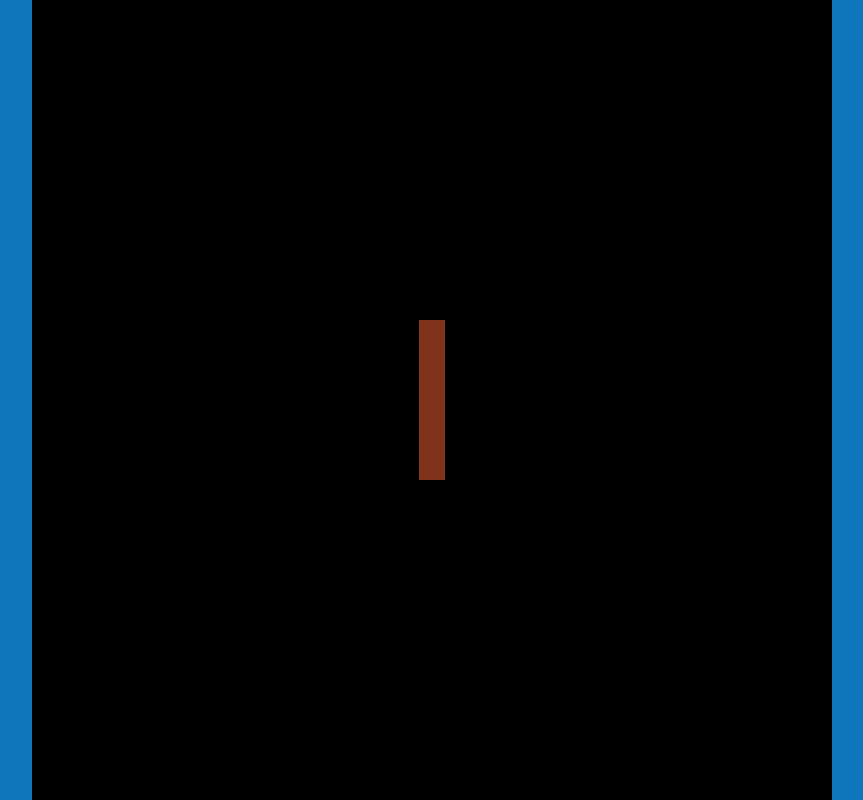
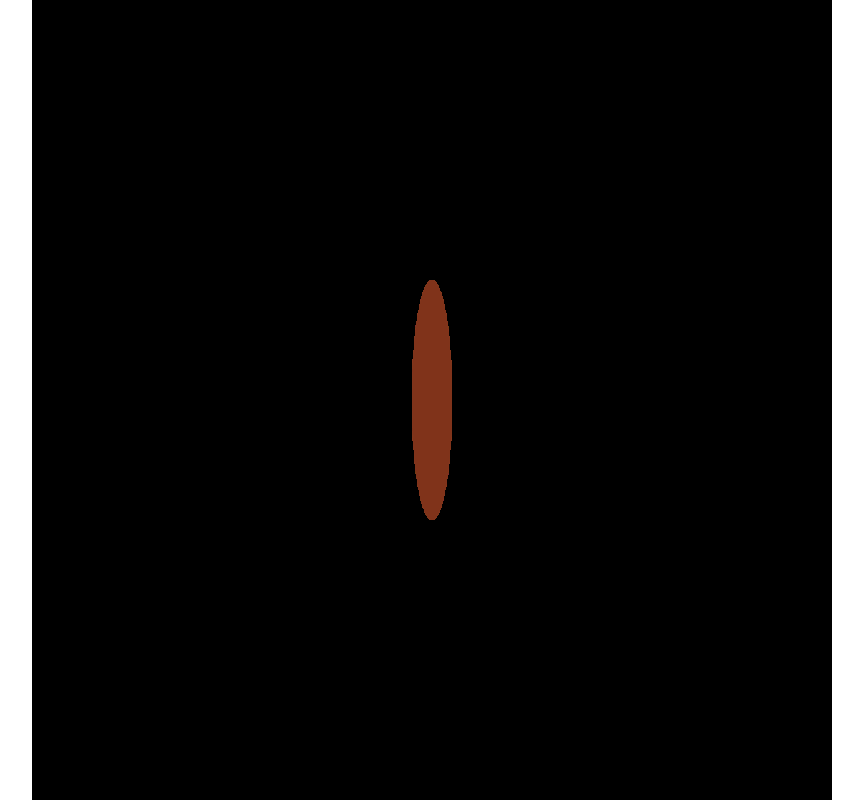
Before and after one commit to JoshMance/sailing-game, a plain HTML site: page index.html in a window 1280 px wide. Shown: the whole page, without its empty margins (208-1071 px from the left). Drawn offline with Linux system fonts and the light colour scheme.

Commit message:
Adjusting hull drawing

```diff
--- a/index.html
+++ b/index.html
@@ -93,19 +93,24 @@
 
 
 
-        const squareVertices = new Float32Array([
-            -0.03, -0.2, // Bottom-left
-             0.03, -0.2, // Bottom-right
-            -0.03,  0.2, // Top-left
-            -0.03,  0.2, // Top-left
-             0.03, -0.2, // Bottom-right
-             0.03,  0.2  // Top-right
-        ]);
+        // Creating the points for the ship's hull
+        const shipBaseVertices = [0,0];
+        let a = 0.05;
+        let b = 0.3;
+        let res = 1000;
+        for (let i = 0; i <= res; i++) {
+            let theta = (i/res)*2*Math.PI;
+            var x = a*Math.sin(theta);
+            var y = b*Math.cos(theta);
+            shipBaseVertices.push(x);
+            shipBaseVertices.push(y);
+        }
+
 
         // Create buffer
         const buffer = gl.createBuffer();
         gl.bindBuffer(gl.ARRAY_BUFFER, buffer);
-        gl.bufferData(gl.ARRAY_BUFFER, squareVertices, gl.STATIC_DRAW);
+        gl.bufferData(gl.ARRAY_BUFFER, new Float32Array(shipBaseVertices), gl.STATIC_DRAW);
 
         // Link attribute
         const positionLocation = gl.getAttribLocation(program, "a_position");
@@ -114,7 +119,6 @@
 
         // Get uniform location for movement and rotation
         const translationLocation = gl.getUniformLocation(program, "u_translation");
-
         const rotationLocation = gl.getUniformLocation(program, "u_rotation");
 
 
@@ -137,6 +141,7 @@
         // Viewer's reference frame
         let position = [0, 0];
         let velocity = [0, 0];
+        let acceleration = [0, 0];
         let rotation = 0;
 
         // ships reference frame
@@ -147,25 +152,23 @@
             velocity = rotatePoint(shipVelocity, rotation);
             position = addVectors(position, velocity);
 
-
-
-
             gl.clearColor(0, 0, 0, 0);
             gl.clear(gl.COLOR_BUFFER_BIT);
 
             gl.uniform2fv(translationLocation, position);
             gl.uniform1f(rotationLocation, rotation);
 
-            gl.drawArrays(gl.TRIANGLES, 0, 6);
+            gl.drawArrays(gl.TRIANGLE_FAN, 0, shipBaseVertices.length / 2);
+
+
 
             requestAnimationFrame(drawScene);
         }
 
         // Keyboard controls
         window.addEventListener("keydown", (event) => {
-            const acceleration = 0.005;
-            if (event.key === "w") shipVelocity[1] += acceleration;
-            if (event.key === "s") shipVelocity[1] -= acceleration;
+            if (event.key === "w") shipVelocity[1] += 0.001;
+            if (event.key === "s") shipVelocity[1] -= 0.001;
             if (event.key === "a") {
                 rotation += 0.02;
             }
--- a/style.css
+++ b/style.css
@@ -2,7 +2,6 @@
 :root {
   height: 100vh;
   width: 100vw;
-  background-color: #1076bb;
 }
 
 body {
```
